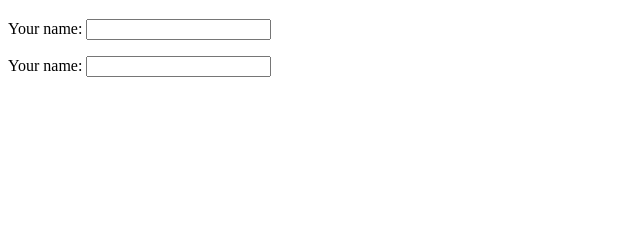
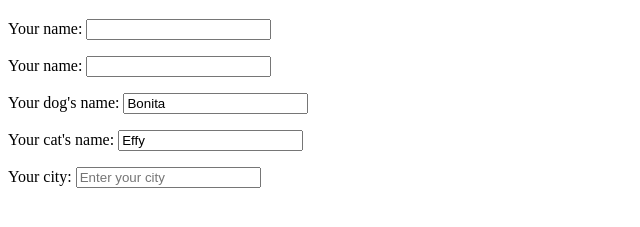
Before and after one commit to AnnaSmierzchala/form, a plain HTML site: page index.html in a window 1280 px wide. Shown: the part 61-288 px from the top of the page, without its empty margins (0-640 px from the left). Drawn offline with Linux system fonts and the light colour scheme.

Commit message:
check value type and placeholder attributes

```diff
--- a/index.html
+++ b/index.html
@@ -21,6 +21,24 @@
 
             </p>
 
+            <p>
+                <label>Your dog's name:
+                    <input id="dogName" name="dogName" type="text" value="Bonita">
+                </label>
+            </p>
+
+            <p>
+                <label>Your cat's name:
+                    <input id="catName" name="catName" type="text" placeholder="Enter your cat's name" value="Effy">
+                </label>
+            </p>
+            <p>
+                <label>Your city:
+                    <input id="city" name="city" type="text" placeholder="Enter your city">
+                </label>
+            </p>
+
+
         </form>
     </main>
 
```
